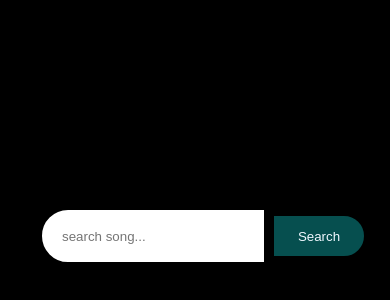
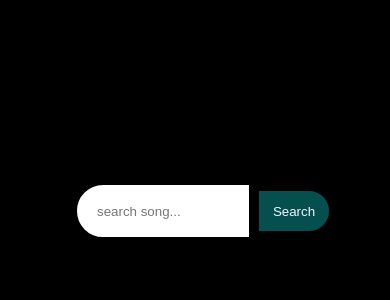
Before and after one commit to NAVEENKUMAR2003301/mymusicplayer, a React (Vite) app in the folder my music player/: page / in a window 390 px wide. Shown: the part 194-494 px from the top of the page. Built offline with nearby package versions, Linux system fonts and the light colour scheme.

Commit message:
responsive add

```diff
--- a/my music player/src/index.css
+++ b/my music player/src/index.css
@@ -8,6 +8,7 @@ body{
     align-items: center;
 
     background-color: black;
+    overflow: hidden;
 }
 .close{
     display: none;
@@ -33,6 +34,7 @@ input{
     border-bottom-left-radius: 999px;
     padding-left: 20px;
     outline: none;
+    margin-bottom: 50px;
 }
 
 input:hover{
@@ -67,3 +69,32 @@ button:focus{
         transform: rotate(360deg);
     }
 }
+
+@media(max-width:450px){
+    body{
+        height: 100vh;
+        display: flex;
+        justify-content: center;
+        align-items: center;
+    }
+    input{
+        width: 150px;
+        margin-left: 00px;
+    }
+    button{
+        width: 80px;
+    }
+    button:focus{
+        width: 80px;
+        height: 80px;
+        border-radius: 50%;
+    }
+    .imge{
+        width: 300px;
+        margin-left: 00px;
+    }
+    audio{
+        width: 300px;
+        margin-left: 00px;
+    }
+}
```
